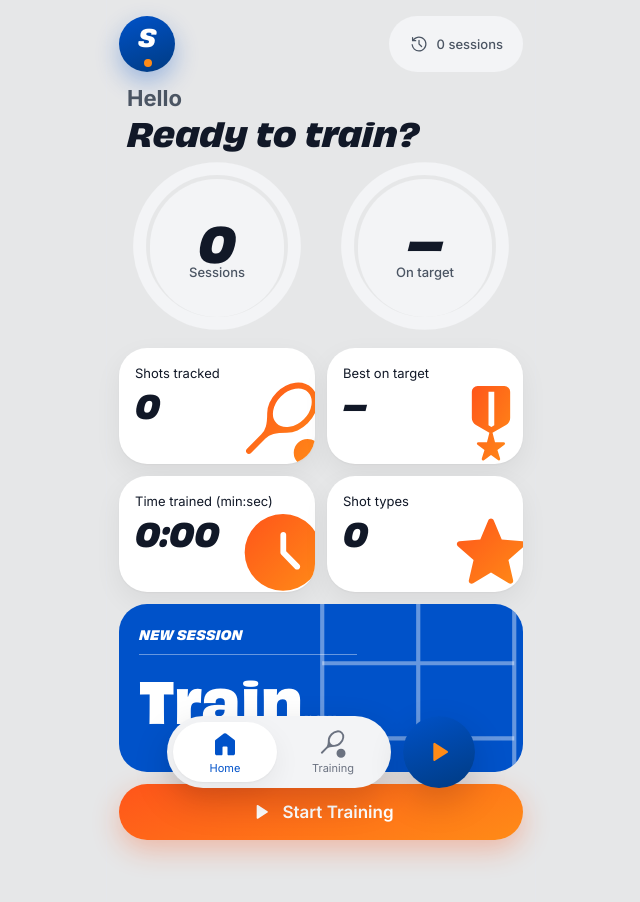
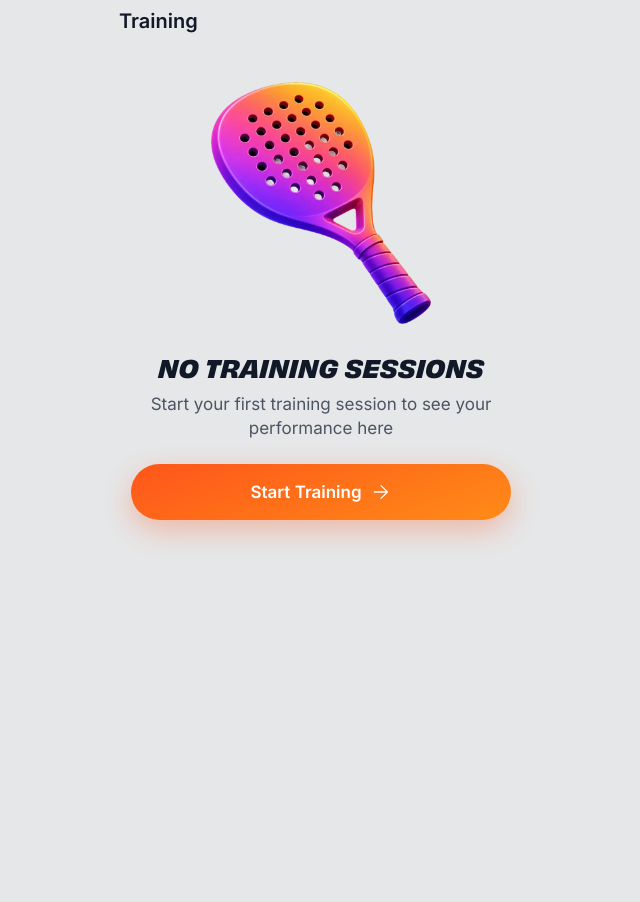
Before and after one commit to Sherifawad-crtv/see-prototypes, a React (Vite) app in the folder training-pwa/: page / in a window 1280 px wide. Shown: the top 902 px of the page, without its empty margins (319-959 px from the left). After the commit the page ends 800 px from the top, so only its background shows below. Built offline with nearby package versions, Linux system fonts and the light colour scheme.

Commit message:
Land on Training; remove Home and navbar; rings on Targeted results; drop title card
Targeted results show Hits and Misses rings instead of Duration.

Co-Authored-By: Claude Sonnet 5.5 <noreply@anthropic.com>
Claude-Session: https://claude.ai/code/session_01GhBmMwmMz227jCm5L5LUgM

```diff
--- a/training-pwa/src/App.tsx
+++ b/training-pwa/src/App.tsx
@@ -1,7 +1,6 @@
 import { DevPanel } from './DevPanel.tsx';
 import { AddShotScreen } from './screens/AddShotScreen.tsx';
 import { CartScreen } from './screens/CartScreen.tsx';
-import { HomeScreen } from './screens/HomeScreen.tsx';
 import { LiveScreen } from './screens/LiveScreen.tsx';
 import { ResultsScreen } from './screens/ResultsScreen.tsx';
 import { Sheets } from './screens/Sheets.tsx';
@@ -11,10 +10,8 @@ import { useTraining } from './store/TrainingProvider.tsx';
 import type { Screen } from './store/reducer.ts';
 import { Tooltip } from './ui/controls.tsx';
 import { IconGradients } from './ui/icons.tsx';
-import { Nav } from './ui/Nav.tsx';
 
 const SCREENS: Record<Screen, () => React.JSX.Element | null> = {
-  home: HomeScreen,
   training: TrainingScreen,
   cart: CartScreen,
   add: AddShotScreen,
@@ -26,16 +23,14 @@ const SCREENS: Record<Screen, () => React.JSX.Element | null> = {
 const DEV = new URLSearchParams(window.location.search).get('dev') === '1';
 
 export function App() {
-  const { state, actions } = useTraining();
-  const top = state.stack.at(-1) ?? 'home';
+  const { state } = useTraining();
+  const top = state.stack.at(-1) ?? 'training';
   const Current = SCREENS[top];
-  const onHome = state.stack.length === 1 && top === 'home';
 
   return (
     <div className="app">
       <IconGradients />
       {state.ready && <Current key={top} />}
-      {onHome && <Nav onTraining={actions.openTraining} onQuickStart={actions.startTraining} />}
       <Sheets />
       <div className="toast-host" aria-live="polite">
         {state.toast && <Tooltip key={state.toast.id}>{state.toast.text}</Tooltip>}
--- a/training-pwa/src/screens/HomeScreen.tsx
+++ /dev/null
@@ -1,72 +0,0 @@
-import { useTraining } from '../store/TrainingProvider.tsx';
-import { Button } from '../ui/controls.tsx';
-import { Gauge, Tile, ColorBlock } from '../ui/blocks.tsx';
-import { Icon } from '../ui/icons.tsx';
-import { formatDurationClock } from '../ui/format.ts';
-
-const SESSION_GOAL = 10;
-
-export function HomeScreen() {
-  const { state, actions } = useTraining();
-  const { history } = state;
-
-  const sessions = history.length;
-  const shots = history.reduce((sum, s) => sum + s.totalShots, 0);
-  const seconds = history.reduce((sum, s) => sum + s.durationSec, 0);
-  const targeted = history.filter((s) => s.onTargetPct !== undefined);
-  const average = targeted.length
-    ? Math.round(targeted.reduce((sum, s) => sum + (s.onTargetPct ?? 0), 0) / targeted.length)
-    : null;
-  const best = targeted.length ? Math.max(...targeted.map((s) => s.onTargetPct ?? 0)) : null;
-  const types = new Set(history.flatMap((s) => s.shotIds)).size;
-
-  return (
-    <main className="screen has-nav">
-      <div className="screen-body">
-        <header className="home-head">
-          <span className="brand-mark t-display-sm">
-            S<span className="wordmark-dot" />
-          </span>
-          <span className="pill-info t-label-sm">
-            <Icon name="history" size={20} />
-            {sessions === 1 ? '1 session' : `${sessions} sessions`}
-          </span>
-        </header>
-
-        <div className="greeting">
-          <p className="t-h2 text-2">Hello</p>
-          <h1 className="t-display-md">Ready to train?</h1>
-        </div>
-
-        <div className="gauges">
-          <Gauge
-            tone="blue"
-            label="Sessions"
-            value={Math.min(100, (sessions / SESSION_GOAL) * 100)}
-            display={sessions}
-          />
-          <Gauge
-            tone="orange"
-            label="On target"
-            value={average ?? 0}
-            display={average === null ? '–' : `${average}%`}
-          />
-        </div>
-
-        <div className="tiles">
-          <Tile label="Shots tracked" value={shots} icon="sports_tennis" />
-          <Tile label="Best on target" value={best === null ? '–' : `${best}%`} icon="military_tech" />
-          <Tile label="Time trained (min:sec)" value={formatDurationClock(seconds)} icon="schedule" />
-          <Tile label="Shot types" value={types} icon="star" />
-        </div>
-
-        <section className="start-card">
-          <ColorBlock tone="blue" label="NEW SESSION" value="Train" unit="now" shape="court" wide />
-          <Button full variant="accent" icon={<Icon name="play_arrow" size={26} />} onClick={actions.startTraining}>
-            Start Training
-          </Button>
-        </section>
-      </div>
-    </main>
-  );
-}
--- a/training-pwa/src/screens/TrainingScreen.tsx
+++ b/training-pwa/src/screens/TrainingScreen.tsx
@@ -71,7 +71,7 @@ export function TrainingScreen() {
 
   return (
     <main className="screen">
-      <PageHeader title="Training" onBack={actions.back} />
+      <PageHeader title="Training" />
       <div className="screen-body">
         {empty ? (
           <div className="empty-state">
--- a/training-pwa/src/store/TrainingProvider.tsx
+++ b/training-pwa/src/store/TrainingProvider.tsx
@@ -67,9 +67,6 @@ function createActions(
   };
 
   return {
-    openTraining() {
-      nav.push('training');
-    },
     trainAgain() {
       dispatch({ type: 'session/new', id: uid(), at: now() });
       nav.replace('add');
--- a/training-pwa/src/store/reducer.ts
+++ b/training-pwa/src/store/reducer.ts
@@ -14,7 +14,7 @@ export const MAX_AMOUNT = 50;
 export const DEFAULT_COUNT = 10;
 export const DRAFT_KEY = 'draft';
 
-export type Screen = 'home' | 'training' | 'cart' | 'add' | 'target' | 'live' | 'results';
+export type Screen = 'training' | 'cart' | 'add' | 'target' | 'live' | 'results';
 export type Sheet = null | 'amount' | 'endConfirm' | 'discard' | 'resume' | 'saved';
 
 export interface Draft {
@@ -78,7 +78,7 @@ export const initialState: State = {
   session: null,
   viewing: null,
   resumeCandidate: null,
-  stack: ['home'],
+  stack: ['training'],
   sheet: null,
   draft: {
     mode: 'free',
--- a/training-pwa/src/styles/base.css
+++ b/training-pwa/src/styles/base.css
@@ -60,7 +60,6 @@ output { display: inline-block; }
   gap: var(--s-12);
   padding: var(--s-8) var(--s-12) var(--s-24);
 }
-.has-nav .screen-body { padding-bottom: calc(112px + env(safe-area-inset-bottom)); }
 
 .page-header {
   position: sticky;
@@ -100,54 +99,6 @@ output { display: inline-block; }
 .float-bar-pair { padding: var(--s-8); }
 .float-bar-pair .btn { flex: 1; padding: 0 var(--s-12); }
 .float-info { min-width: 0; }
-
-.nav {
-  position: fixed;
-  left: 0;
-  right: 0;
-  bottom: calc(var(--s-12) + env(safe-area-inset-bottom));
-  z-index: var(--z-bar);
-  display: flex;
-  align-items: center;
-  justify-content: center;
-  gap: var(--s-12);
-  width: min(100%, var(--column));
-  margin: 0 auto;
-  padding: 0 var(--s-16);
-  pointer-events: none;
-}
-.nav > * { pointer-events: auto; }
-.nav-pill {
-  display: flex;
-  gap: var(--s-4);
-  padding: var(--s-6);
-  border-radius: var(--r-full);
-  background: var(--neutral-100);
-  box-shadow: var(--shadow-nav);
-}
-.nav-item {
-  display: flex;
-  flex-direction: column;
-  align-items: center;
-  justify-content: center;
-  gap: var(--s-2);
-  width: 104px;
-  height: 60px;
-  border-radius: var(--r-full);
-  color: var(--neutral-500);
-}
-.nav-item-on { background: var(--bg); color: var(--primary); box-shadow: var(--shadow-card); }
-.nav-action {
-  display: inline-flex;
-  align-items: center;
-  justify-content: center;
-  width: 72px;
-  height: 72px;
-  border-radius: var(--r-full);
-  background: var(--grad-blue);
-  color: var(--accent);
-  box-shadow: var(--shadow-nav);
-}
 
 /* Buttons */
 .btn {
@@ -338,7 +289,7 @@ button.chip::after { content: ''; position: absolute; inset: -4px 0; }
 .toast-host .tooltip { white-space: normal; text-align: center; animation: fade-in var(--dot-ms) ease-out; }
 
 /* Cards, blocks and panels */
-.wash-card { display: flex; flex-direction: column; gap: var(--s-12); padding: var(--s-16); border-radius: var(--r-3xl); background: var(--grad-wash); box-shadow: var(--shadow-card); }
+
 .panel { display: flex; flex-direction: column; gap: var(--s-12); padding: var(--s-16); border-radius: var(--r-3xl); background: var(--bg); box-shadow: var(--shadow-card); }
 .panel-head { display: flex; align-items: center; gap: var(--s-12); }
 .panel-title { flex: 1; min-width: 0; }
@@ -407,13 +358,7 @@ button.chip::after { content: ''; position: absolute; inset: -4px 0; }
 /* Versus bars */
 
 /* Home */
-.home-head { display: flex; align-items: center; justify-content: space-between; padding-top: calc(var(--s-8) + env(safe-area-inset-top)); }
-.brand-mark { display: inline-grid; place-items: center; width: 56px; height: 56px; border-radius: var(--r-full); background: var(--grad-blue); color: var(--neutral-0); box-shadow: var(--shadow-blue); }
-.brand-mark .wordmark-dot { margin-left: var(--s-2); }
-.wordmark-dot { display: inline-block; width: 8px; height: 8px; border-radius: var(--r-full); background: var(--accent); }
-.pill-info { display: inline-flex; align-items: center; gap: var(--s-8); height: 56px; padding: 0 var(--s-20); border-radius: var(--r-full); background: var(--neutral-100); color: var(--text-2); }
-.greeting { padding: 0 var(--s-8); }
-.start-card { display: flex; flex-direction: column; gap: var(--s-12); }
+
 
 /* Cart */
 .timeline { display: flex; flex-direction: column; gap: var(--s-12); }
@@ -464,7 +409,7 @@ button.chip::after { content: ''; position: absolute; inset: -4px 0; }
 .dock-pair { display: grid; grid-template-columns: 1fr 1fr; gap: var(--s-8); }
 
 /* Results */
-.result-hero { gap: var(--s-6); }
+
 .zone-thumb { width: 44px; height: 44px; flex: none; }
 .thumb-court { fill: var(--court); }
 .thumb-zone { fill: var(--accent-strong); fill-opacity: 0.75; }
--- a/training-pwa/src/ui/Nav.tsx
+++ /dev/null
@@ -1,26 +0,0 @@
-import { Icon } from './icons.tsx';
-
-interface NavProps {
-  onTraining: () => void;
-  onQuickStart: () => void;
-}
-
-export function Nav({ onTraining, onQuickStart }: NavProps) {
-  return (
-    <nav className="nav" aria-label="Main">
-      <div className="nav-pill">
-        <button type="button" aria-label="Home" aria-current="page" className="nav-item nav-item-on">
-          <Icon name="home" size={30} />
-          <span className="t-caption-sm nav-label">Home</span>
-        </button>
-        <button type="button" aria-label="Training" className="nav-item" onClick={onTraining}>
-          <Icon name="sports_tennis" size={30} />
-          <span className="t-caption-sm nav-label">Training</span>
-        </button>
-      </div>
-      <button type="button" aria-label="Quick start" className="nav-action" onClick={onQuickStart}>
-        <Icon name="play_arrow" size={34} />
-      </button>
-    </nav>
-  );
-}
--- a/training-pwa/src/ui/PageHeader.tsx
+++ b/training-pwa/src/ui/PageHeader.tsx
@@ -5,7 +5,7 @@ import { Icon } from './icons.tsx';
 interface PageHeaderProps {
   title: string;
   subtitle?: string;
-  onBack: () => void;
+  onBack?: () => void;
   trailing?: ReactNode;
   steps?: { current: number; labels: string[] };
 }
@@ -14,9 +14,11 @@ export function PageHeader({ title, subtitle, onBack, trailing, steps }: PageHea
   return (
     <header className="page-header">
       <div className="page-header-row">
-        <IconButton variant="secondary" label="Back" onClick={onBack}>
-          <Icon name="chevron_left" size={28} />
-        </IconButton>
+        {onBack && (
+          <IconButton variant="secondary" label="Back" onClick={onBack}>
+            <Icon name="chevron_left" size={28} />
+          </IconButton>
+        )}
         <div className="page-header-title">
           <h1 className="t-h3">{title}</h1>
           {subtitle && <p className="t-body-sm text-2">{subtitle}</p>}
```
Also changed, not shown: training-pwa/src/screens/ResultsScreen.tsx (+18 -14 lines).
